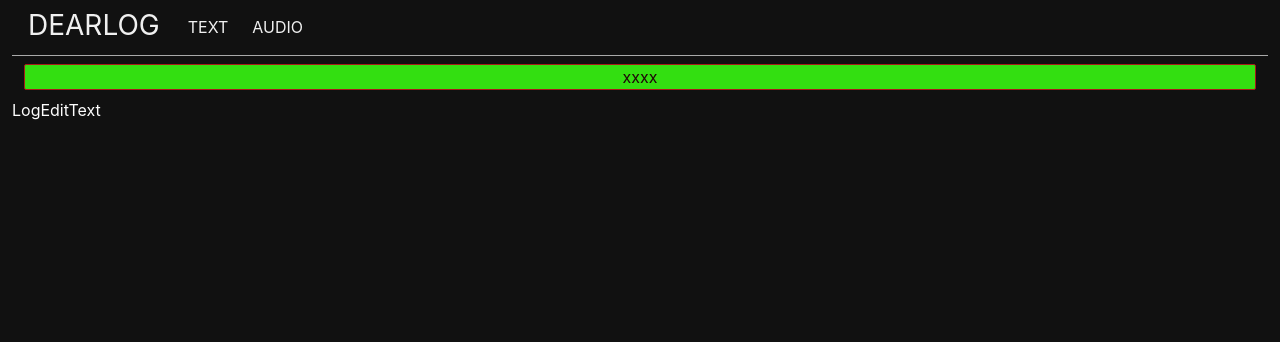
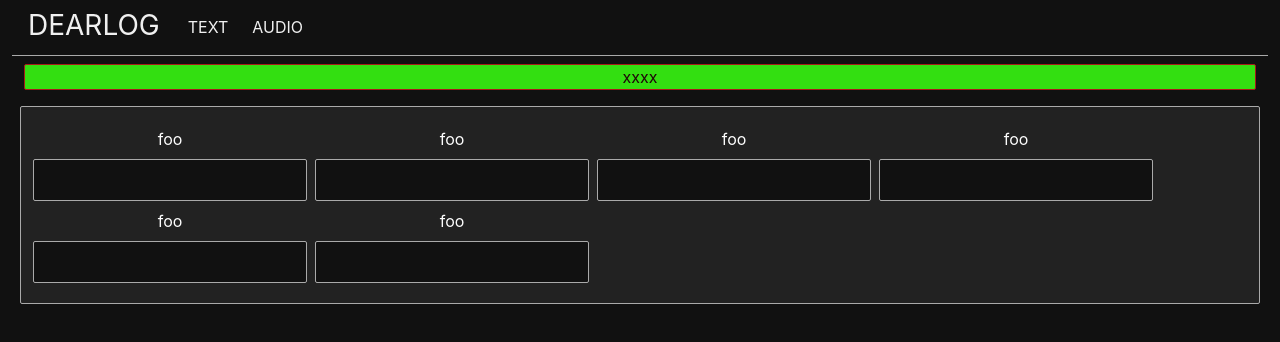
Before and after one commit to nablanerd/dearlog-webapp, a React (Create React App) app: page /Text in a window 1280 px wide. Shown: the top 342 px of the page. Built offline with nearby package versions, Linux system fonts and the light colour scheme.

Commit message:
adding prototype for metadata input with flexbox

```diff
--- /dev/null
+++ b/src/LogEditText.css
@@ -0,0 +1,16 @@
+form {
+
+    display: flex;
+
+    flex-wrap: wrap;
+
+    align-content:center;
+
+}
+
+.item {
+
+    display: flex;
+    flex-direction: column;
+    align-items:center;
+}
--- a/src/LogEditText.jsx
+++ b/src/LogEditText.jsx
@@ -1,4 +1,5 @@
 import React, { Component } from 'react';
+import "./LogEditText.css"
 
 class LogEditText extends React.Component {
     constructor(props) {
@@ -8,7 +9,39 @@ class LogEditText extends React.Component {
 
 
       render() {
-        return (<div>LogEditText</div>)
+        return (
+          <form>
+<div className="item">
+<label>foo</label>
+<input type='text' />
+</div>
+
+<div className="item">
+<label>foo</label>
+<input type='text' />
+</div>
+
+<div className="item">
+<label>foo</label>
+<input type='text' />
+</div>
+
+<div className="item">
+<label>foo</label>
+<input type='text' />
+</div>
+
+<div className="item">
+<label>foo</label>
+<input type='text' />
+</div>
+
+<div className="item">
+<label>foo</label>
+<input type='text' />
+</div>
+</form>
+        )
       }
 
 
```
